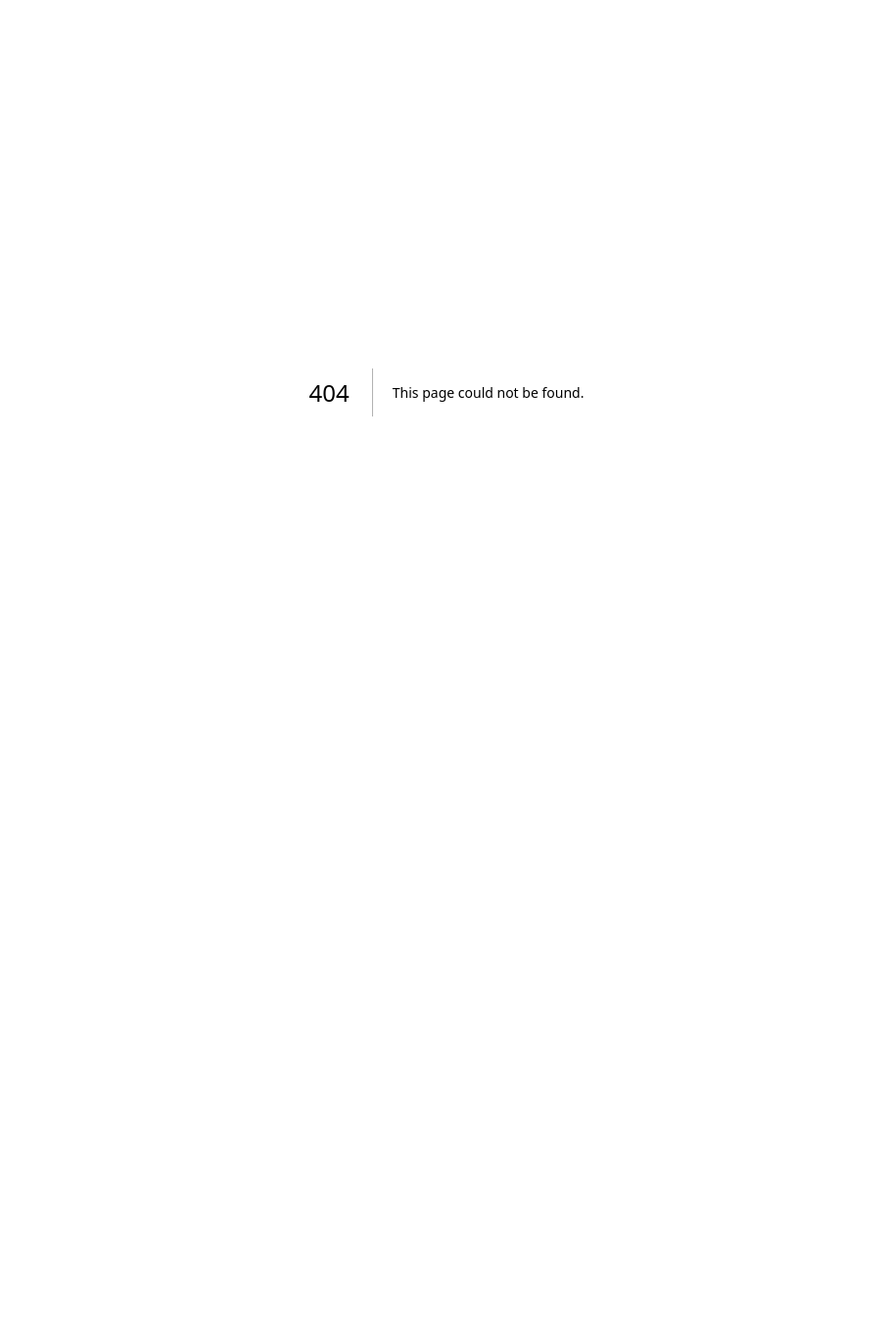
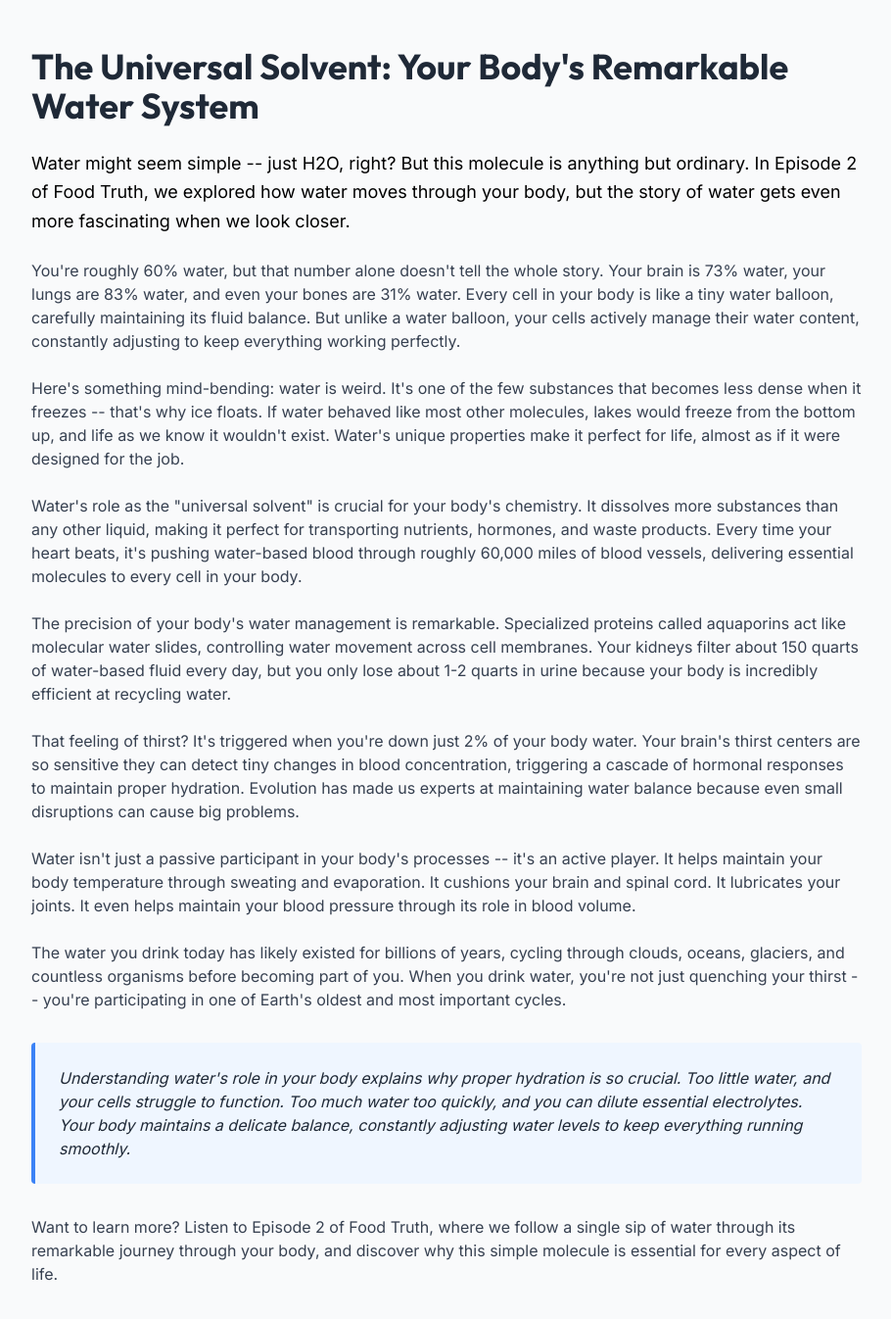
Before and after one commit to EricScottJohnston/foodtruth, a Next.js app: page /blog/b1e2 in a window 1280 px wide. Before the commit this address had no page. Shown: the top 1346 px of the page at 98% size, without its empty margins (184-1094 px from the left). Before the commit the page ends 800 px from the top, so only its background shows below. Built offline with nearby package versions, Linux system fonts and the light colour scheme.

Commit message:
Create page.jsx

```diff
--- /dev/null
+++ b/app/blog/b1e2/page.jsx
@@ -0,0 +1,63 @@
+'use client';
+
+import { Outfit } from 'next/font/google'
+
+const outfit = Outfit({ subsets: ['latin'] })
+
+export default function B1E2Blog() {
+  return (
+    <div className="min-h-screen bg-gray-50 py-12">
+      <article className="container mx-auto px-6 max-w-4xl">
+        <h1 className={`${outfit.className} text-3xl md:text-4xl font-bold mb-6 text-gray-800`}>
+          The Universal Solvent: Your Body's Remarkable Water System
+        </h1>
+
+        <div className="prose prose-lg prose-blue max-w-none">
+
+
+          <p className="text-lg leading-relaxed mb-6">
+            Water might seem simple -- just H2O, right? But this molecule is anything but ordinary. In Episode 2 of Food Truth, we explored how water moves through your body, but the story of water gets even more fascinating when we look closer.
+          </p>
+
+          <p className="text-gray-700 mb-6">
+            You're roughly 60% water, but that number alone doesn't tell the whole story. Your brain is 73% water, your lungs are 83% water, and even your bones are 31% water. Every cell in your body is like a tiny water balloon, carefully maintaining its fluid balance. But unlike a water balloon, your cells actively manage their water content, constantly adjusting to keep everything working perfectly.
+          </p>
+
+          <p className="text-gray-700 mb-6">
+            Here's something mind-bending: water is weird. It's one of the few substances that becomes less dense when it freezes -- that's why ice floats. If water behaved like most other molecules, lakes would freeze from the bottom up, and life as we know it wouldn't exist. Water's unique properties make it perfect for life, almost as if it were designed for the job.
+          </p>
+
+          <p className="text-gray-700 mb-6">
+            Water's role as the "universal solvent" is crucial for your body's chemistry. It dissolves more substances than any other liquid, making it perfect for transporting nutrients, hormones, and waste products. Every time your heart beats, it's pushing water-based blood through roughly 60,000 miles of blood vessels, delivering essential molecules to every cell in your body.
+          </p>
+
+          <p className="text-gray-700 mb-6">
+            The precision of your body's water management is remarkable. Specialized proteins called aquaporins act like molecular water slides, controlling water movement across cell membranes. Your kidneys filter about 150 quarts of water-based fluid every day, but you only lose about 1-2 quarts in urine because your body is incredibly efficient at recycling water.
+          </p>
+
+          <p className="text-gray-700 mb-6">
+            That feeling of thirst? It's triggered when you're down just 2% of your body water. Your brain's thirst centers are so sensitive they can detect tiny changes in blood concentration, triggering a cascade of hormonal responses to maintain proper hydration. Evolution has made us experts at maintaining water balance because even small disruptions can cause big problems.
+          </p>
+
+          <p className="text-gray-700 mb-6">
+            Water isn't just a passive participant in your body's processes -- it's an active player. It helps maintain your body temperature through sweating and evaporation. It cushions your brain and spinal cord. It lubricates your joints. It even helps maintain your blood pressure through its role in blood volume.
+          </p>
+
+          <p className="text-gray-700 mb-6">
+            The water you drink today has likely existed for billions of years, cycling through clouds, oceans, glaciers, and countless organisms before becoming part of you. When you drink water, you're not just quenching your thirst -- you're participating in one of Earth's oldest and most important cycles.
+          </p>
+
+          <div className="bg-blue-50 border-l-4 border-blue-500 p-6 my-8 rounded">
+            <p className="text-gray-800 italic">
+              Understanding water's role in your body explains why proper hydration is so crucial. Too little water, and your cells struggle to function. Too much water too quickly, and you can dilute essential electrolytes. Your body maintains a delicate balance, constantly adjusting water levels to keep everything running smoothly.
+            </p>
+          </div>
+
+          <p className="text-gray-700 mb-6">
+            Want to learn more? Listen to Episode 2 of Food Truth, where we follow a single sip of water through its remarkable journey through your body, and discover why this simple molecule is essential for every aspect of life.
+          </p>
+        </div>
+      </article>
+    </div>
+  );
+}
```
